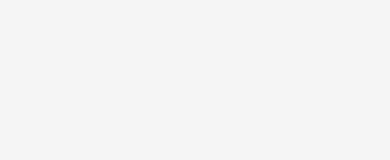
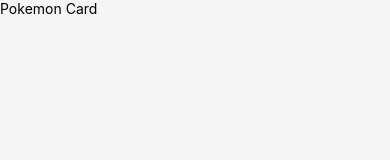
Before and after one commit to Fausio/PokemonCard-React_Native, a React Native app: screen / in a window 390 px wide. Shown: the top 160 px of the page. Built offline with nearby package versions, Linux system fonts and the light colour scheme.

Commit message:
simple PokemonCard

```diff
--- a/App.js
+++ b/App.js
@@ -1,4 +1,6 @@
-import { StyleSheet, Text, View } from 'react-native';
+import { SafeAreaView, StyleSheet, Text, View } from 'react-native';
+import PokemonCard from './Components/PokemonCard'
+
 
 const styles = StyleSheet.create({
   container: {
@@ -9,8 +11,8 @@
 
 export default function App() {
   return (
-    <View style={styles.container}>
-
-    </View>
+    <SafeAreaView style={styles.container}>
+      <PokemonCard></PokemonCard>
+    </SafeAreaView>
   );
 }
--- /dev/null
+++ b/Components/PokemonCard.js
@@ -0,0 +1,11 @@
+import { Text, View } from "react-native";
+
+
+export default function PokemonCard() {
+
+    return (
+        <View>
+            <Text>Pokemon Card</Text>
+        </View>
+    )
+}
```
